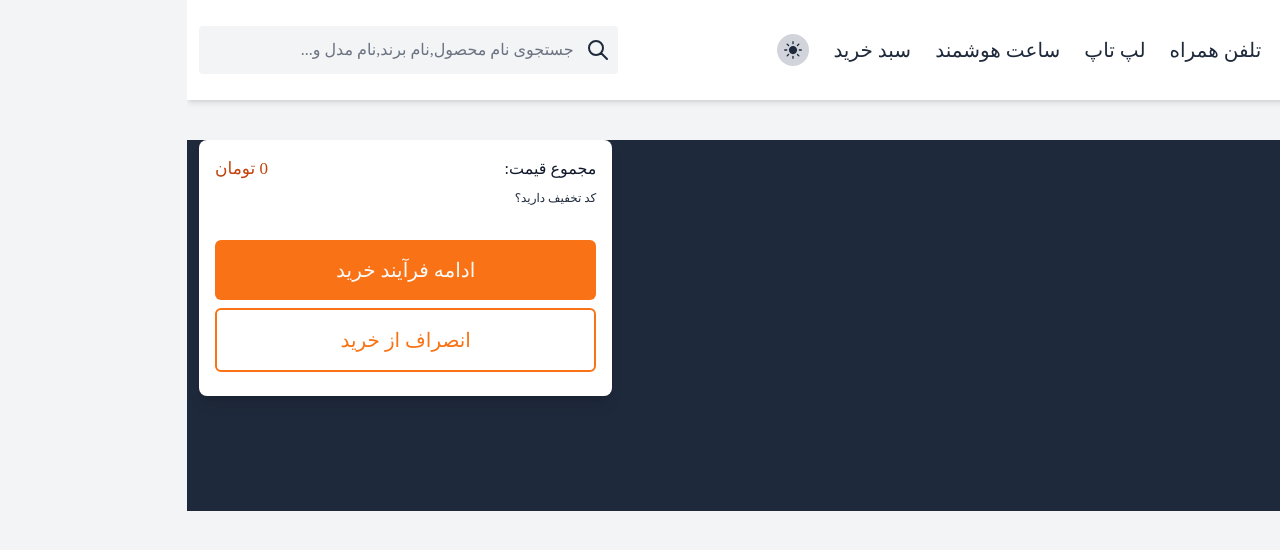
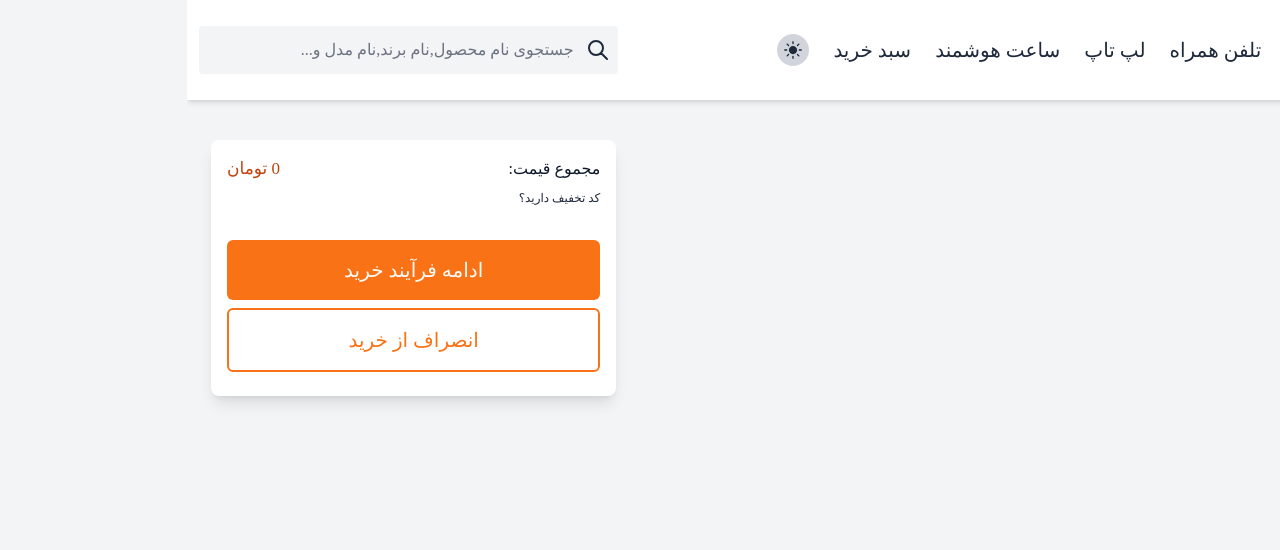
Before and after one commit to rezashokri99/digitize, a React (Create React App) app: page /cart in a window 1280 px wide. Shown: the top 550 px of the page. Built offline with nearby package versions, Linux system fonts and the light colour scheme; a web font is replaced by a local one.

Commit message:
debuging dark mode in cart section

```diff
--- a/src/components/Cart.js
+++ b/src/components/Cart.js
@@ -19,7 +19,7 @@ const Cart = () => {
 
     const [openDiscount, setOpenDiscount] = useState(false);
 
-
+console.log(cartState);
     if (cartState) {
         document.getElementById("root").classList.add("bg-slate-800")
     }else{
@@ -30,7 +30,7 @@ const Cart = () => {
 
   return (
     <div className="mx-auto col-span-12 w-full xs:w-[450px] sm:w-[570px] md:w-full dark:bg-slate-800">
-        <div className={`${openDiscount ? "pb-60" : "pb-52"} grid gap-y-9 grid-cols-12 md:gap-x-2`}>
+        <div className={`${openDiscount ? "pb-60" : "pb-52"} px-3 dark:bg-slate-800 grid gap-y-9 grid-cols-12 md:gap-x-2`}>
             <div className="col-span-12 md:col-span-7 lg:col-span-8">
 
                 {/* bar */}
@@ -49,8 +49,8 @@ const Cart = () => {
 
             </div>
 
-            <div className="col-span-12 md:col-span-5 lg:col-span-4 ">
-                <div className={`${openDiscount ? "h-64 md:h-[410px]" : "h-32 md:h-64" } md:sticky relative flex flex-col items-stretch justify-between bg-white dark:bg-slate-700 rounded-lg py-6 md:py-4 md:px-4 px-7 shadow-lg`}>
+            <div className="col-span-12  md:col-span-5 lg:col-span-4 ">
+                <div className={`${openDiscount ? "h-64 md:h-[410px]" : "h-32 md:h-64" }  md:sticky relative flex flex-col items-stretch justify-between bg-white dark:bg-slate-700 rounded-lg py-6 md:py-4 md:px-4 px-7 shadow-lg`}>
                     <div className={`${openDiscount && "mb-6"} flex justify-between items-center`}>
                         <span className="text-slate-900 dark:text-stone-100 font-medium">
                                 مجموع قیمت:
@@ -94,7 +94,7 @@ const Cart = () => {
                         </div>
                     </div>
 
-                    <div className="w-full fixed md:static md:mt-5 bottom-[74px] left-0 right-0 rounded-tr-md rounded-tl-md z-20">
+                    <div className="w-full  fixed md:static md:mt-5 bottom-[74px] left-0 right-0 rounded-tr-md rounded-tl-md z-20">
                         <div className="w-11/12 md:w-full xs:w-96 flex gap-y-2 flex-col px-2px py-2 mx-auto">
                             <div className="flex-auto">
                                 <button className="bg-orange-500 w-full flex justify-center py-4 px-7 items-center text-stone-50 font-medium text-xl rounded-md">
--- a/src/pages/CartPage.js
+++ b/src/pages/CartPage.js
@@ -6,7 +6,7 @@ const CartSection = () => {
     return (
         <>
             <NavbarSection />
-            <div className="container relative bg-slate-800 max-w-screen-2xl mx-auto px-3 grid grid-cols-12 grid-rows-[55px_minmax(300px,_1fr)] gap-4 md:mt-10">
+            <div className="container relative dark:bg-slate-800 max-w-screen-2xl mx-auto px-3 grid grid-cols-12 grid-rows-[55px_minmax(300px,_1fr)] gap-4 md:mt-10">
                 <Cart />
             </div>
             <div className="w-full md:hidden bg-white dark:bg-slate-800 p-1 fixed bottom-0 left-0 z-20 rounded-tr-md rounded-tl-md border border-t-2 dark:border-slate-700 shadow-[0_-4px_8px_0px_rgba(0,0,0,0.1)]">
```
